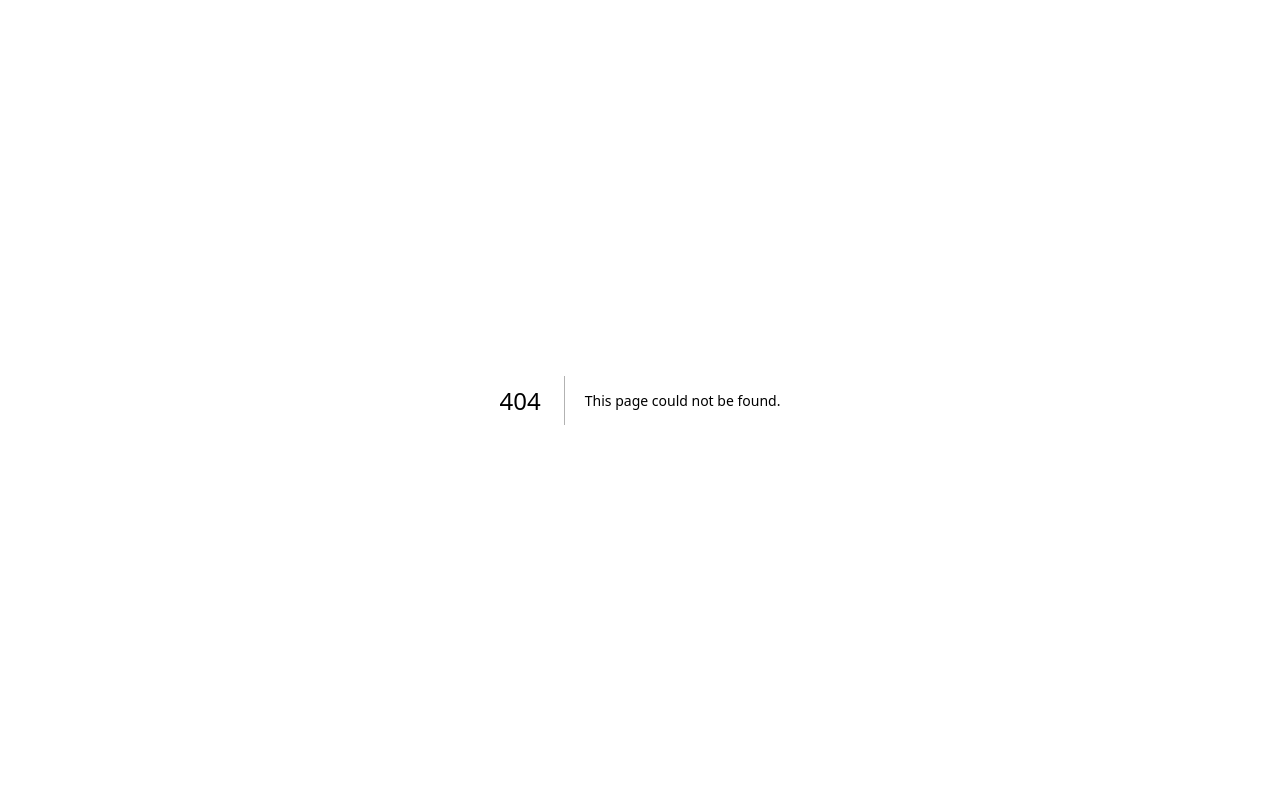
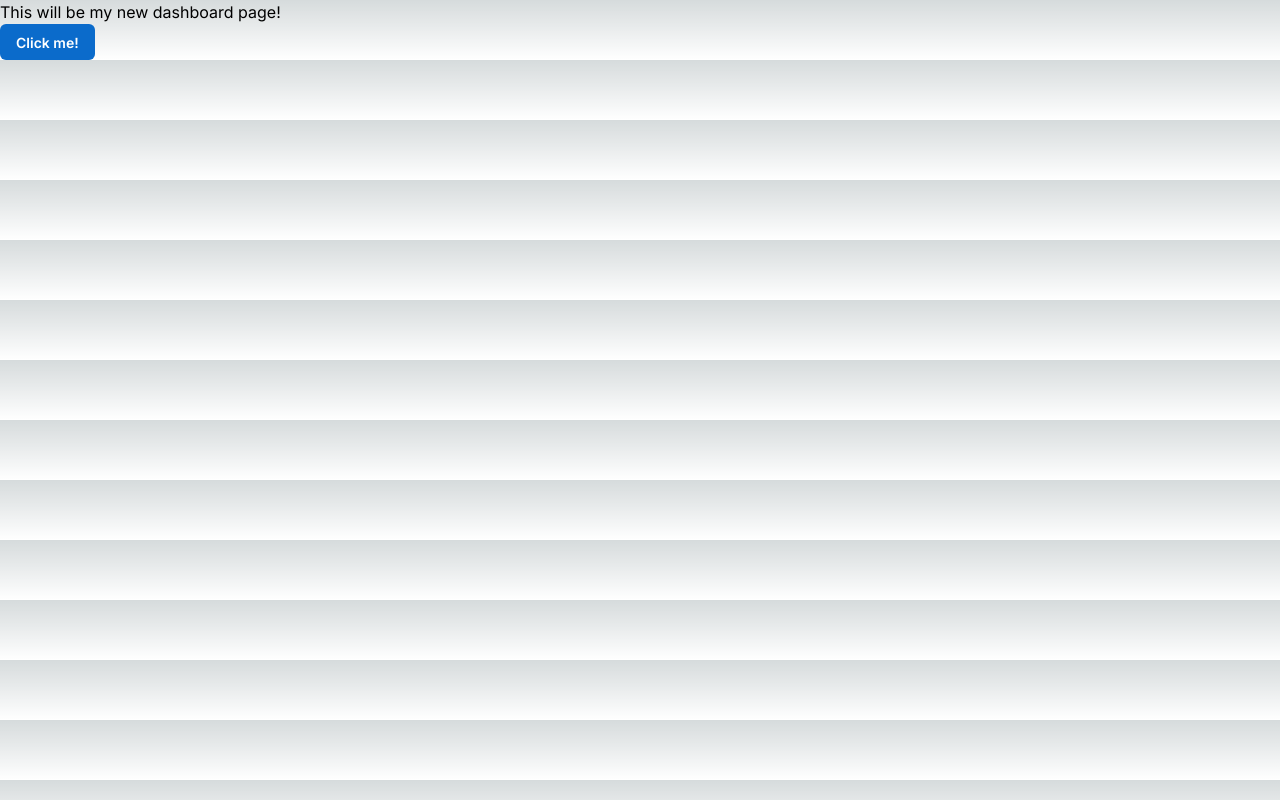
Before and after one commit to kdeggs/tmdb-poc, a Next.js app: page /dashboard in a window 1280 px wide. Before the commit this address had no page. Built offline with nearby package versions, Linux system fonts and the light colour scheme.

Commit message:
Added MUI Joy

```diff
--- /dev/null
+++ b/app/dashboard/layout.tsx
@@ -0,0 +1,11 @@
+export default function RootLayout({
+  children,
+}: {
+  children: React.ReactNode
+}) {
+  return (
+    <html lang="en">
+      <body>{children}</body>
+    </html>
+  )
+}
--- /dev/null
+++ b/app/dashboard/page.tsx
@@ -0,0 +1,12 @@
+import * as React from 'react'
+import {Button} from '@mui/joy'
+
+export default function page() {
+    return (
+        <h1>
+            This will be my new dashboard page!
+            <br/>
+            <Button>Click me!</Button>
+        </h1>
+    )
+}
--- a/app/layout.tsx
+++ b/app/layout.tsx
@@ -1,6 +1,7 @@
 import './globals.css'
 import type { Metadata } from 'next'
 import { Inter } from 'next/font/google'
+import '@fontsource/public-sans'
 
 const inter = Inter({ subsets: ['latin'] })
 
--- a/app/page.tsx
+++ b/app/page.tsx
@@ -1,4 +1,6 @@
 import Image from 'next/image'
+import Link from 'next/link'
+import {Button} from "@mui/joy";
 
 export default function Home() {
   return (
@@ -37,6 +39,13 @@ export default function Home() {
           height={37}
           priority
         />
+      </div>
+
+      <div>
+        <Link href="/dashboard">
+          <Button variant="solid">View Dashboard</Button>
+        </Link>
+        <br/>
       </div>
 
       <div className="mb-32 grid text-center lg:mb-0 lg:grid-cols-4 lg:text-left">
--- a/package.json
+++ b/package.json
@@ -9,6 +9,10 @@
     "lint": "next lint"
   },
   "dependencies": {
+    "@emotion/react": "^11.11.1",
+    "@emotion/styled": "^11.11.0",
+    "@fontsource/public-sans": "^5.0.5",
+    "@mui/joy": "^5.0.0-alpha.89",
     "@types/node": "20.4.5",
     "@types/react": "18.2.17",
     "@types/react-dom": "18.2.7",
```
Also changed, not shown: tsconfig.json (line endings or trailing spaces), 1 other file (tests, documents, lock files or other folders).
